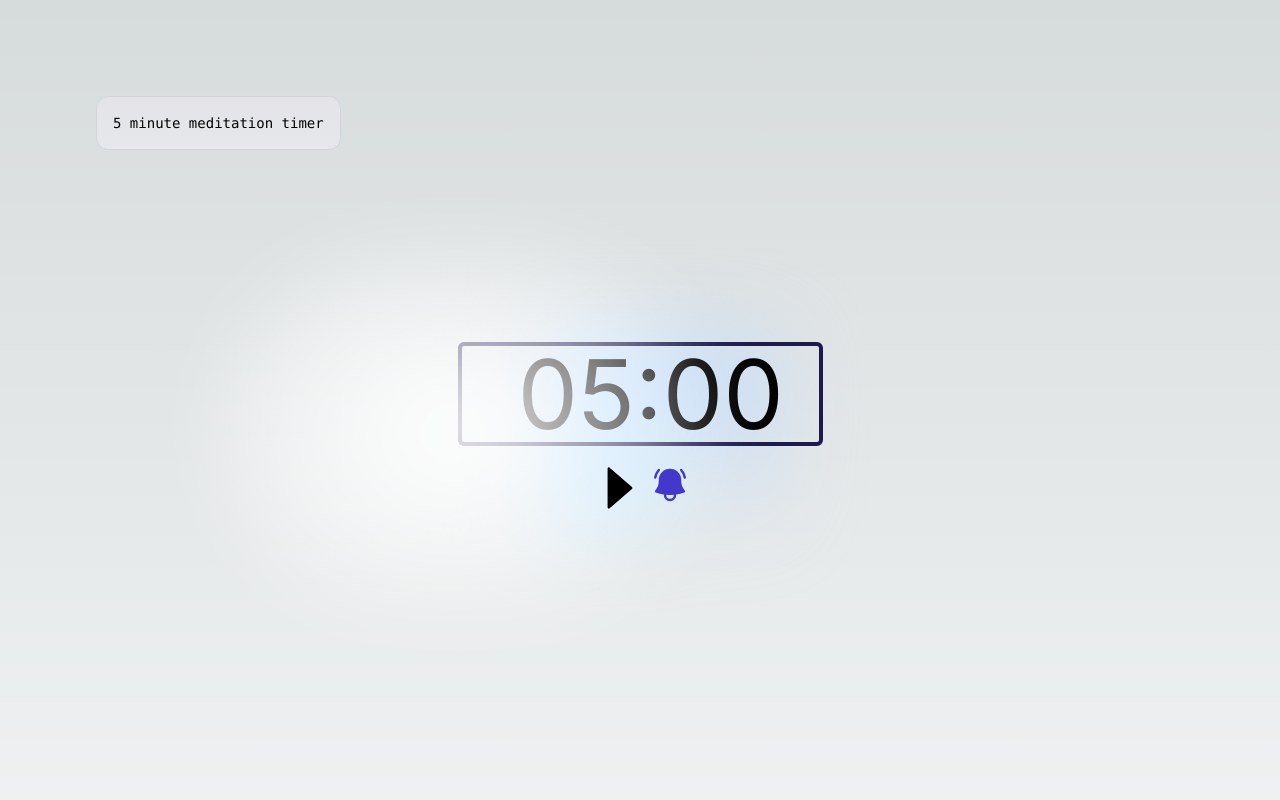
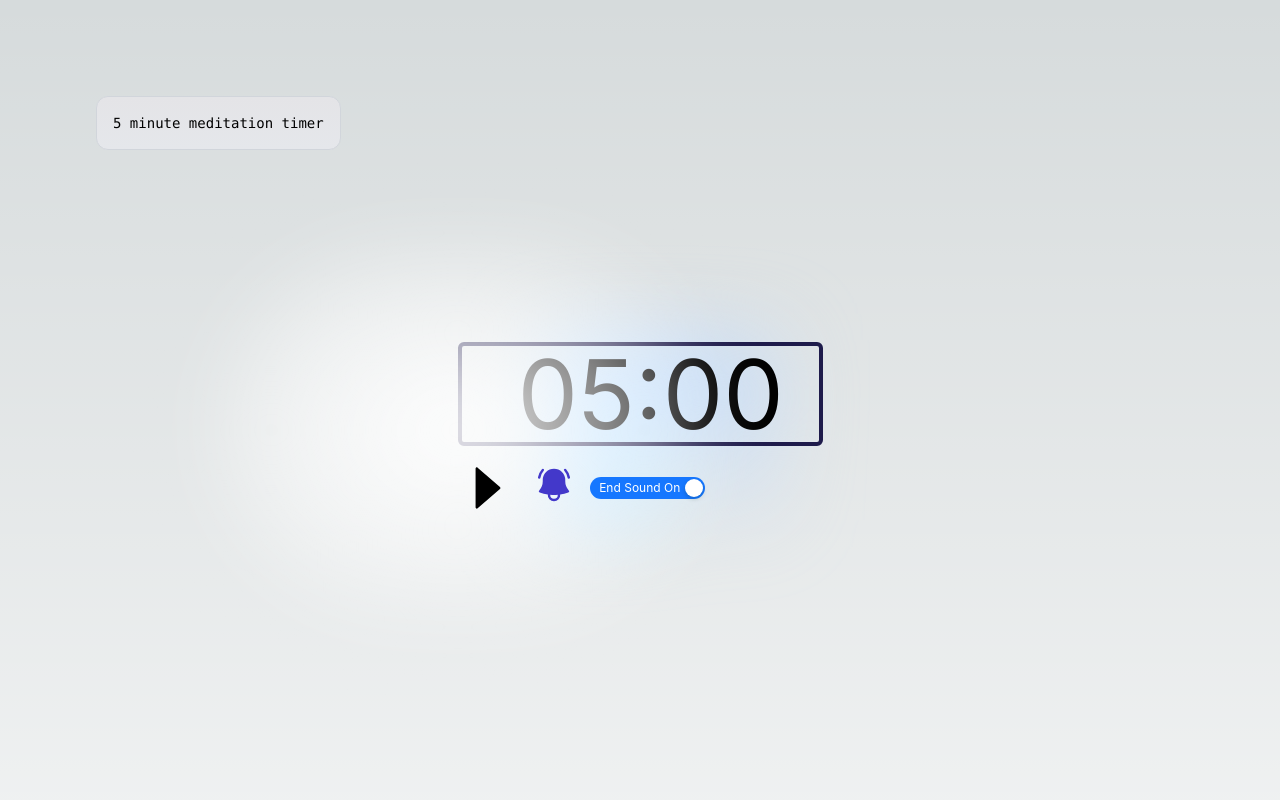
Before and after one commit to jbgf/5minutestimer, a Next.js app: page /5-minute-meditation-timer in a window 1280 px wide. Shown: the top 800 px of the page. Built offline with nearby package versions, Linux system fonts and the light colour scheme.

Commit message:
feat: 结束提示音

```diff
--- a/app/components/audio-player.tsx
+++ b/app/components/audio-player.tsx
@@ -5,13 +5,14 @@ import React, { useMemo, useState, useEffect, forwardRef, useImperativeHandle }
 import usePersistFn from '../hooks/usePersistFn';
 import { AudioPlayerRef } from '../type';
 import { Spin } from 'antd';
+import { MUTE_KEY } from '../const';
 
 type AudioPlayerProps = {
   src: string;
-  isAudioReady: boolean;
-  setIsAudioReady: (val: boolean) => void;
+  hideMuteIcon?: boolean;
+  loop?: boolean
 };
-const MUTE_KEY = 'MUTE_TEST'
+
 
 
 const AudioPlayer = forwardRef<AudioPlayerRef, AudioPlayerProps>((props, ref) => {
@@ -35,10 +36,6 @@ const AudioPlayer = forwardRef<AudioPlayerRef, AudioPlayerProps>((props, ref) =>
     }
   }, [isMuted]);
 
-  // 加载音频文件时更新状态
-  const onAudioLoaded = () => {
-    props.setIsAudioReady(true);
-  };
 
   // 静音状态初始化
   useEffect(() => {
@@ -59,18 +56,15 @@ const AudioPlayer = forwardRef<AudioPlayerRef, AudioPlayerProps>((props, ref) =>
       <audio
         ref={audioRef}
         src={props.src}
-        onCanPlayThrough={onAudioLoaded}
         onEnded={() => {
           // 可以在这里处理音频播放结束后的逻辑
         }}
-        onLoadStart={onAudioLoaded}
         preload="auto"
-        loop
+        loop={props.loop}
       />
-      {/* <Spin spinning={!props.isAudioReady}> */}
-        <button onClick={toggleMute}>
+        {!props.hideMuteIcon && <button onClick={toggleMute}>
           <ICON className="h-10 w-10 text-indigo-700 " />
-        </button>
+        </button>}
       {/* </Spin> */}
     </div>
   );
--- /dev/null
+++ b/app/components/music-play.tsx
@@ -0,0 +1,34 @@
+'use client'
+import { BellSlashIcon } from '@heroicons/react/20/solid';
+import { BellAlertIcon } from '@heroicons/react/24/solid';
+import React, { useMemo, useState, useEffect, forwardRef, useImperativeHandle } from 'react';
+import usePersistFn from '../hooks/usePersistFn';
+import { AudioPlayerRef } from '../type';
+import { Spin } from 'antd';
+import { MUTE_KEY } from '../const';
+import AudioPlayer from './audio-player';
+
+type MusicPlayerProps = {
+  src: string;
+};
+
+const MusicPlayer = forwardRef<AudioPlayerRef, MusicPlayerProps>((props, ref) => {
+  const audioRef = React.useRef<AudioPlayerRef>(null);
+
+  // 利用 ref 在父组件中暴露方法
+  useImperativeHandle(ref, () => ({
+    startPlay: () => {
+      audioRef?.current?.startPlay();
+    },
+    stopPlay: () => {
+      audioRef?.current?.stopPlay();
+    }
+  }));
+
+  return (
+    <AudioPlayer loop src={props.src} ref={audioRef} />
+  );
+});
+
+MusicPlayer.displayName = 'MusicPlayer';
+export default MusicPlayer;
--- /dev/null
+++ b/app/const.ts
@@ -0,0 +1,4 @@
+/** 静音 */
+export const MUTE_KEY = 'MUTE_TEST'
+/** 播放结束音 */
+export const END_SOUND_PLAY_KEY = 'END_SOUND_PLAY_KEY'
--- a/app/timer.tsx
+++ b/app/timer.tsx
@@ -4,10 +4,14 @@ import { useEffect, useMemo, useRef, useState } from "react";
 import dayjs from "dayjs";
 import duration from 'dayjs/plugin/duration'
 import { useMemoizedFn } from "ahooks";
-import AudioPlayer from "./components/audio-player";
 import { AudioPlayerRef } from "./type";
 import { CaretRightOutlined, PauseOutlined } from "@ant-design/icons";
 import classNames from "classnames";
+import { Switch } from "antd";
+import { END_SOUND_PLAY_KEY } from "./const";
+import { isNil } from "lodash";
+import MusicPlayer from "./components/music-play";
+import AudioPlayer from "./components/audio-player";
 
 dayjs.extend(duration);
 interface IProps {
@@ -19,6 +23,8 @@ interface IProps {
 
 export default function Timer(props: IProps) {
   const playRef = useRef<AudioPlayerRef | null>(null)
+  const endSoundPlayRef = useRef<AudioPlayerRef | null>(null)
+
   const {isCountingDown, pause, start, remainingSeconds} = useCountDown({
     autoStart: props.autoStart,
     onPause: () => {
@@ -26,11 +32,12 @@ export default function Timer(props: IProps) {
     },
     onEnd: () => {
       playRef.current?.stopPlay?.()
+      if (endSoundOn) endSoundPlayRef?.current?.startPlay()
     },
     totalSeconds: 5*60/* 1 */
   });
-  const [inited, setInited] = useState(false);
-  const [isAudioReady, setIsAudioReady] = useState(false);
+  const [endSoundOn, setSoundIsOn] = useState(false);
+  const [isAudioReady, setIsAudioReady] = useState(true);
 
   const audioDisabled = useMemo(() => {
     return false
@@ -46,34 +53,46 @@ export default function Timer(props: IProps) {
   const startTimter = () => {
     if (audioDisabled) return;
     start()
-    setInited(true)
     props.onClickStart?.()
     playRef?.current?.startPlay()
   }
   const autoStart = () => {
     start()
-    setInited(true)
   }
   const clickStart = () => {
     startTimter()
   }
+
+  const handleSetSoundIsOn = (value: boolean) => {
+    setSoundIsOn(value)
+    localStorage.setItem(END_SOUND_PLAY_KEY, value ? '1' : '')
+    if (!value) endSoundPlayRef.current?.stopPlay?.()
+  }
+
   useEffect(() => {
+    // 播放结束提示初始化
+    const endSoundOnStatus = localStorage.getItem(END_SOUND_PLAY_KEY)
+    setSoundIsOn(isNil(endSoundOnStatus) ? true : !!localStorage.getItem(END_SOUND_PLAY_KEY));
+
     if (props.autoStart !== false) autoStart()
     document.addEventListener('keydown', startEnterListenner)
     return () => {
       document.removeEventListener('keydown', startEnterListenner)
     }
+
   }, [])
   // const
   return (
       <div className="w-96">
 
         <div className="text-8xl border-indigo-950 border-4 rounded-md flex items-center pl-14">{dayjs.duration(remainingSeconds, 'second')?.format('mm:ss')}</div>
-        <div className="flex items-center justify-center pt-3">
+        <div className="flex items-center justify-start pt-3 space-x-4">
 
           {<div className="text-6xl relative z-10 flex justify-center items-end" >{!isCountingDown ? <CaretRightOutlined className={classNames({'text-gray-400': audioDisabled, '!cursor-not-allowed': audioDisabled})} onClick={clickStart} title={`press enter to start`} /> : <PauseOutlined onClick={pause} /> }</div>}
-          {!!props.src && <AudioPlayer isAudioReady={isAudioReady} setIsAudioReady={setIsAudioReady} ref={playRef} src={props.src} />}
+          {!!props.src && <MusicPlayer ref={playRef} src={props.src} />}
+          <Switch checked={endSoundOn} onChange={handleSetSoundIsOn} checkedChildren={`End Sound On`} unCheckedChildren={`End Sound Off`} size="default" />
         </div>
+        <AudioPlayer loop={false} src={'/audios/end_钟.mp3'} ref={endSoundPlayRef} hideMuteIcon />
       </div>
 
   );
```
Also changed, not shown: 1 other file (tests, documents, lock files or other folders).
